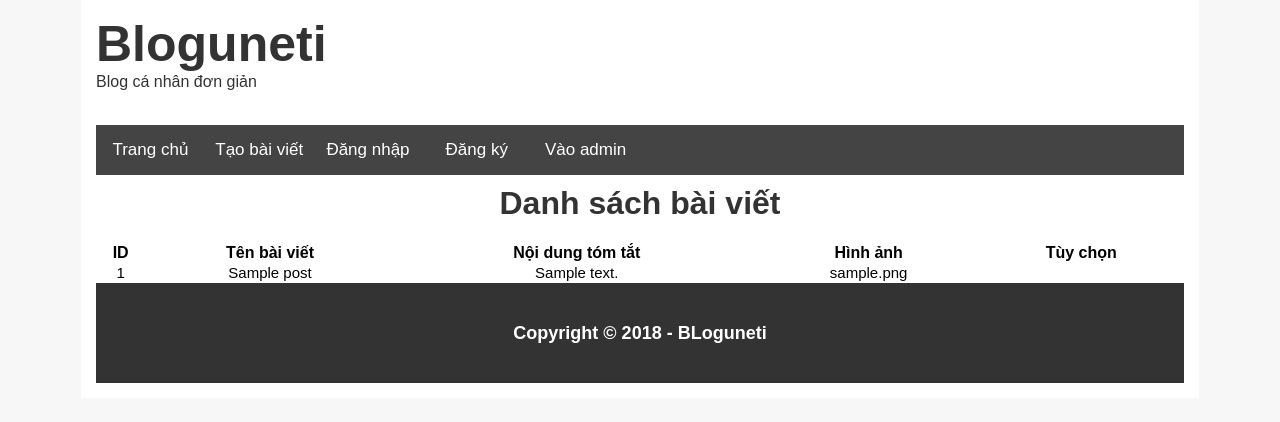
After one commit to tuyengiang/Blog_Uneti_3, a PHP site: page /admin/list-post.php in a window 1280 px wide. The commit adds this page. Shown: the top 422 px of the page. Run offline with PHP 8.4, Linux system fonts and the light colour scheme; tables that the repository leaves empty or names only in its code hold one stand-in row (values such as "Sample post").

Commit message:
Trang blog don gian

```diff
--- a/blog/admin/index.php
+++ b/blog/admin/index.php
@@ -12,7 +12,7 @@
 <!DOCTYPE html>
 <html>
       <head>
-            <title>blog ca nhan</title>
+            <title>Trang quản trị</title>
             <meta charset="utf-8"/>
             <link rel="stylesheet" type="text/css" href="../css/style.css"
       </head>
@@ -28,7 +28,7 @@
                        <ul>
                            <li><a href="../index.php">Trang chủ</a></li>
                            <li><a href="create-post.php">Tạo bài viết</a></li>
-                           <li><a href="#">Đăng nhập</a></li>
+                           <li><a href="list-post.php">Danh sách</a></li>
                            <li><a href="#">Đăng ký</a></li>
                            <li> <a href="index.php">Vào admin</a></li>
                        </ul>
--- /dev/null
+++ b/blog/admin/list-post.php
@@ -0,0 +1,77 @@
+<?php
+     $conn=mysqli_connect("localhost","root","root","blog_uneti");
+       if($conn){
+           mysqli_set_charset($conn,"utf-8");
+       }else{
+          die(" Không kết nối được cớ sở dữ liệu").mysqli_error($conn);
+
+       }
+
+?>
+
+<!DOCTYPE html>
+<html>
+      <head>
+            <title>Trang quản trị</title>
+            <meta charset="utf-8"/>
+            <link rel="stylesheet" type="text/css" href="../css/style.css"
+      </head>
+      <body>
+           <div class="website">
+
+                  <div class="header">
+                      <a href="index.php"><h1>Bloguneti</h1> </a>
+                      <p>Blog cá nhân đơn giản</p>
+                  </div><!--header-->
+
+                   <div class="menu">
+                       <ul>
+                           <li><a href="../index.php">Trang chủ</a></li>
+                           <li><a href="create-post.php">Tạo bài viết</a></li>
+                           <li><a href="#">Đăng nhập</a></li>
+                           <li><a href="#">Đăng ký</a></li>
+                           <li> <a href="index.php">Vào admin</a></li>
+                       </ul>
+                  </div><!--menu-->
+
+
+        <div style="clear:left;"/>
+                  <div class="main">
+                    <h1 style="text-align:center;margin-bottom:20px;">Danh sách bài viết</h1>
+                    <table>
+                        <thead>
+                              <th>ID</th>
+                              <th>Tên bài viết</th>
+                              <th>Nội dung tóm tắt</th>
+                              <th>Hình ảnh</th>
+                              <th>Tùy chọn</th>
+                        </thead>
+                        <tbody>
+                          <?php
+                                  $sql="SELECT * FROM post";
+                                  $query=mysqli_query($conn,$sql);
+                                  while($row=mysqli_fetch_array($query,MYSQLI_ASSOC)):
+
+                          ?>
+                              <tr>
+                                <td style="text-align:center;color:black;font-size:15px;"><?php echo $row["id"]; ?></td>
+                                <td style="text-align:center;color:black;font-size:15px;"><?php echo $row["title"]; ?></td>
+                                <td style="text-align:center;color:black;font-size:15px;" ><?php echo $row["excerpt"]; ?></td>
+                                <td style="text-align:center;color:black;font-size:15px;"><?php echo $row["images"]; ?></td>
+                              </tr>
+                        <?php endwhile; ?>
+
+                        </tbody>
+
+                    </table>
+
+                  </div><!--main-->
+                  <div style="clear:left;"></div>
+                  <div class="footer">
+                        Copyright &copy; <?php echo DATE('Y'); ?> - BLoguneti
+                  </div><!--footer-->
+          <div style="clear:left;"></div>
+
+           </div><!--website-->
+      </body>
+</html>
--- a/blog/css/style.css
+++ b/blog/css/style.css
@@ -224,6 +224,21 @@ textarea:focus{
 table{
 	width:100%;
 }
+.message{
+	width:100%;
+	height:50px;
+	margin:10px 0 10px 0;
+	line-height:50px;
+	background:#26aa67;
+	color:white;
+	text-align:center;
+	font-size:15px;
+	font-weight:bold;
+}
+td{
+	color:#26aa67;
+	font-size:13px;
+}
 .td-title{
 	width:20%;
 	text-align:right;
--- a/blog/index.php
+++ b/blog/index.php
@@ -1,7 +1,7 @@
 <!DOCTYPE html>
 <html>
       <head>
-            <title>blog ca nhan</title>
+            <title>Blog Uneti</title>
             <meta charset="utf-8"/>
             <link rel="stylesheet" type="text/css" href="css/style.css"
       </head>
```
Also changed, not shown: blog/admin/array.php (added, +10 -0 lines), blog/admin/create-post.php (+76 -8 lines), blog/img/2cb1c7cf0d9ea3316e2a73782528210b.jpg (added), blog/img/fog-mist-boats-lakes-1280x800-wallpaper.jpg (added).
